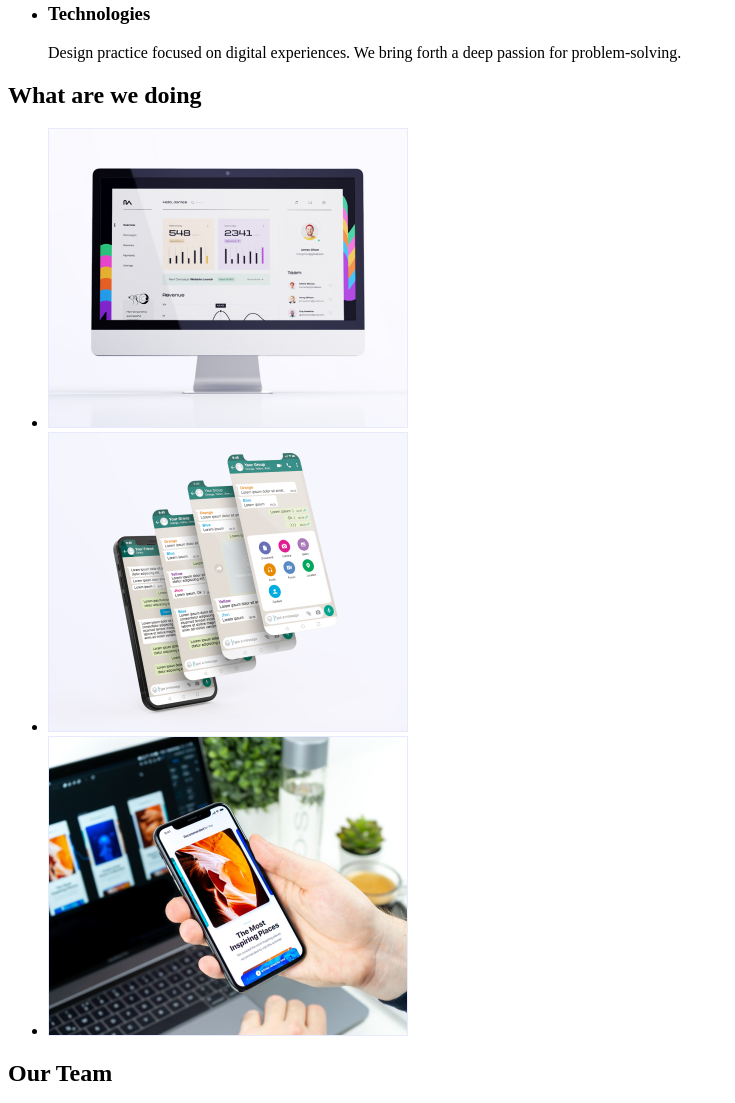
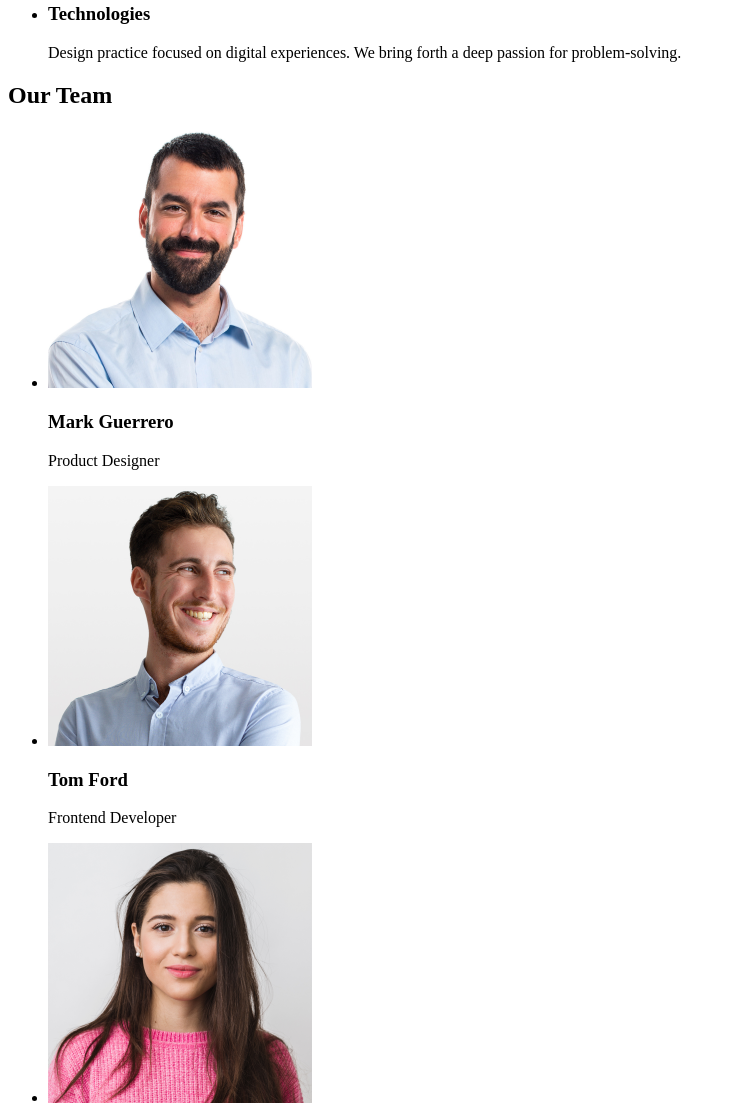
Before and after one commit to gluxenka/goit-markup-hw-01, a plain HTML site: page index.html in a window 1280 px wide. Shown: the part 532-1635 px from the top of the page, without its empty margins (0-735 px from the left). Drawn offline with Linux system fonts and the light colour scheme.

Commit message:
the section what we do has been removed

```diff
--- a/index.html
+++ b/index.html
@@ -65,20 +65,6 @@
         </ul>
       </section>
       <section>
-        <h2>What are we doing</h2>
-        <ul>
-          <li>
-            <img src="./images/desktop.jpg" alt="desktop" width="360" />
-          </li>
-          <li>
-            <img src="./images/tabs.jpg" alt="tabs" width="360" />
-          </li>
-          <li>
-            <img src="./images/phone.jpg" alt="phone" width="360" />
-          </li>
-        </ul>
-      </section>
-      <section>
         <h2>Our Team</h2>
         <ul>
           <li>
```
Also changed, not shown: images/desktop.jpg (deleted), images/logo.jpg (deleted), images/phone.jpg (deleted), images/tabs.jpg (deleted).
